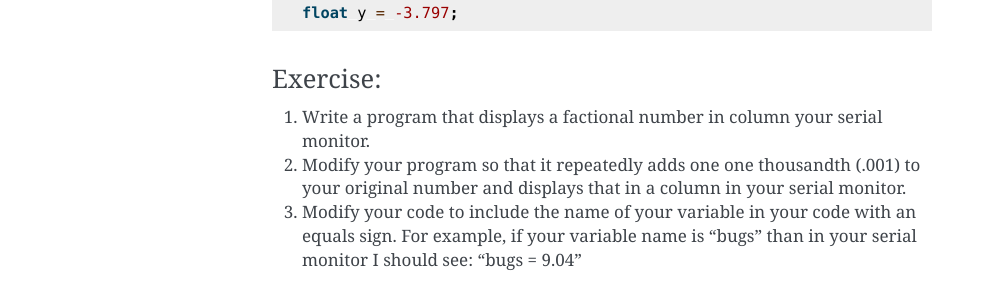
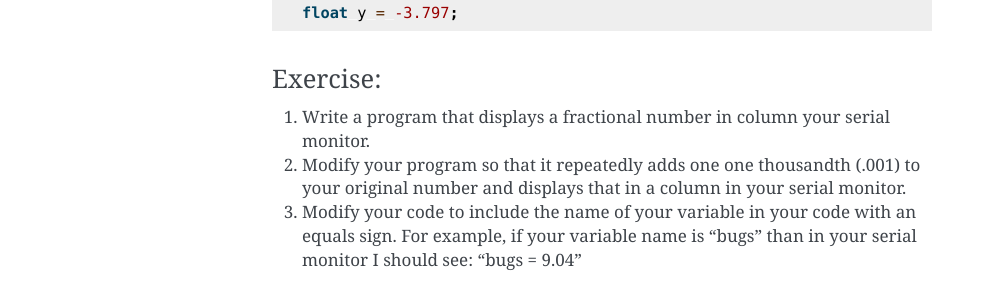
Before and after one commit to maxtkc/mvths-wiki, a Sphinx documentation site: the page built from docs/020b-floats.rst, in a window 1280 px wide. Shown: the part 426-726 px from the top of the page, without its empty margins (148-1141 px from the left). Built offline with Sphinx 7.4.7, drawn with Linux system fonts in a browser that asks for light colours; pages that are not in the unit, such as notebooks, are missing from menus.

Commit message:
Update 020b-floats.rst

```diff
--- a/docs/020b-floats.rst
+++ b/docs/020b-floats.rst
@@ -18,7 +18,7 @@ need. Floats use a lot of memory and memory gets used up fast in microcontroller
 Exercise:
 ~~~~~~~~~
 
-1. Write a program that displays a factional number in column your serial monitor.
+1. Write a program that displays a fractional number in column your serial monitor.
 2. Modify your program so that it repeatedly adds one one thousandth (.001) to your original number and
    displays that in a column in your serial monitor.
 3. Modify your code to include the name of your variable in your code with an equals sign. For example, if your variable name is
```
